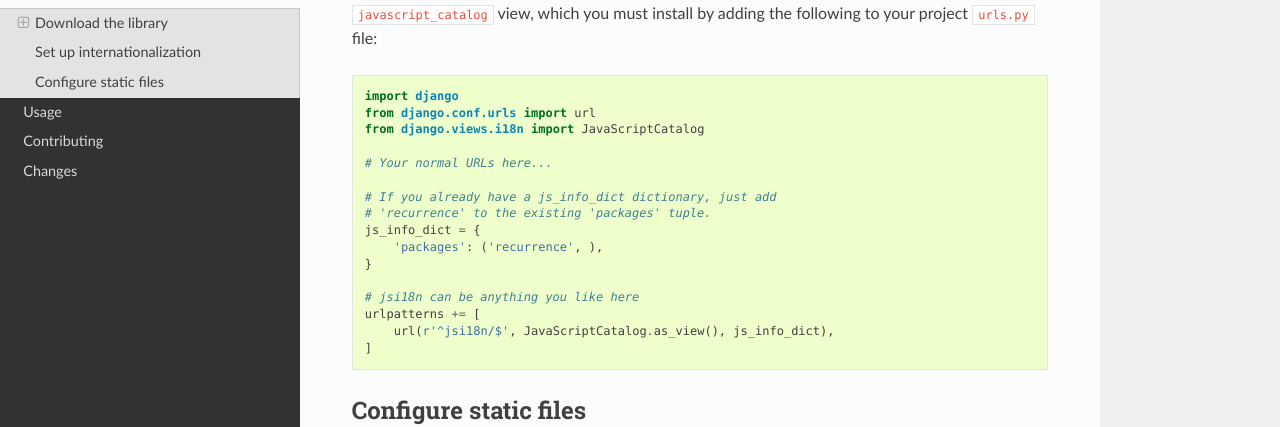
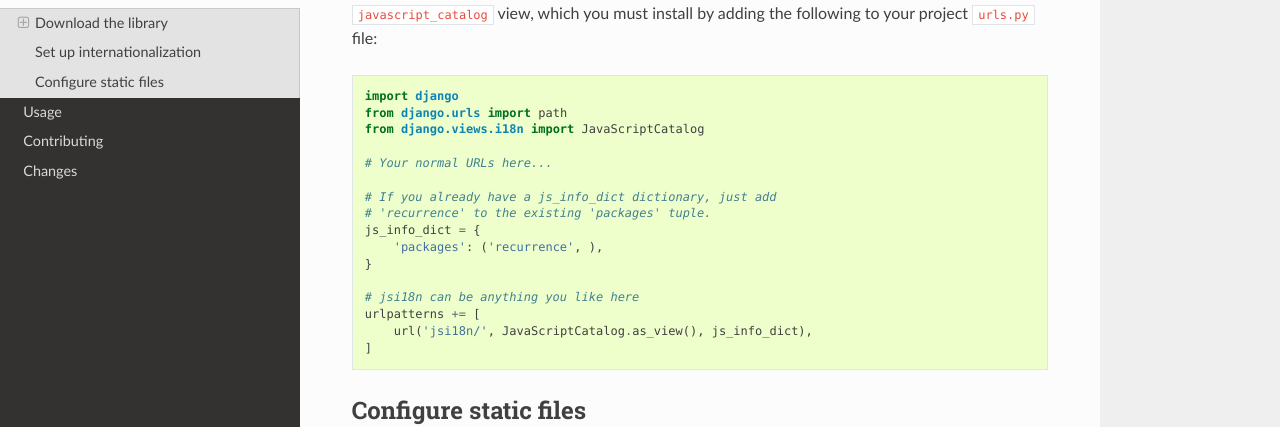
Before and after one commit to jazzband/django-recurrence, a Sphinx documentation site: the page built from docs/installation.rst, in a window 1280 px wide and 900 px high, scrolled down 838 px. Shown: the part 154-581 px from the top of the window. Built offline with Sphinx 7.4.7 and the Read the Docs theme 2.0.0, drawn with Linux system fonts in a browser that asks for light colours.

Commit message:
use path instead of (old) url for urlpatterns

```diff
--- a/docs/installation.rst
+++ b/docs/installation.rst
@@ -48,7 +48,7 @@ following to your project ``urls.py`` file:
 .. code-block:: python
 
     import django
-    from django.conf.urls import url
+    from django.urls import path
     from django.views.i18n import JavaScriptCatalog
 
     # Your normal URLs here...
@@ -61,7 +61,7 @@ following to your project ``urls.py`` file:
 
     # jsi18n can be anything you like here
     urlpatterns += [
-        url(r'^jsi18n/$', JavaScriptCatalog.as_view(), js_info_dict),
+        url('jsi18n/', JavaScriptCatalog.as_view(), js_info_dict),
     ]
 
 
```
